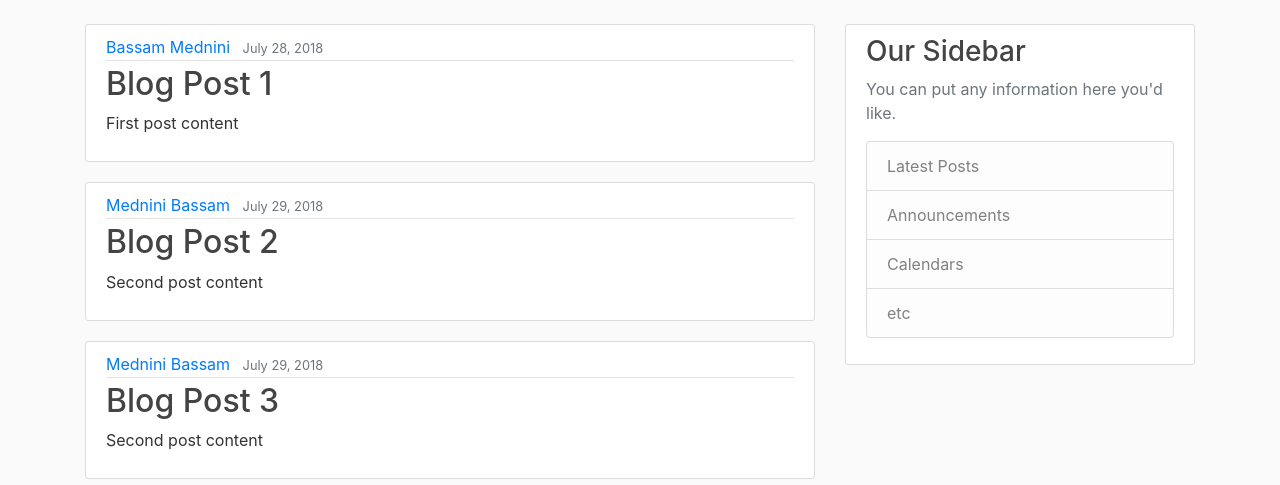
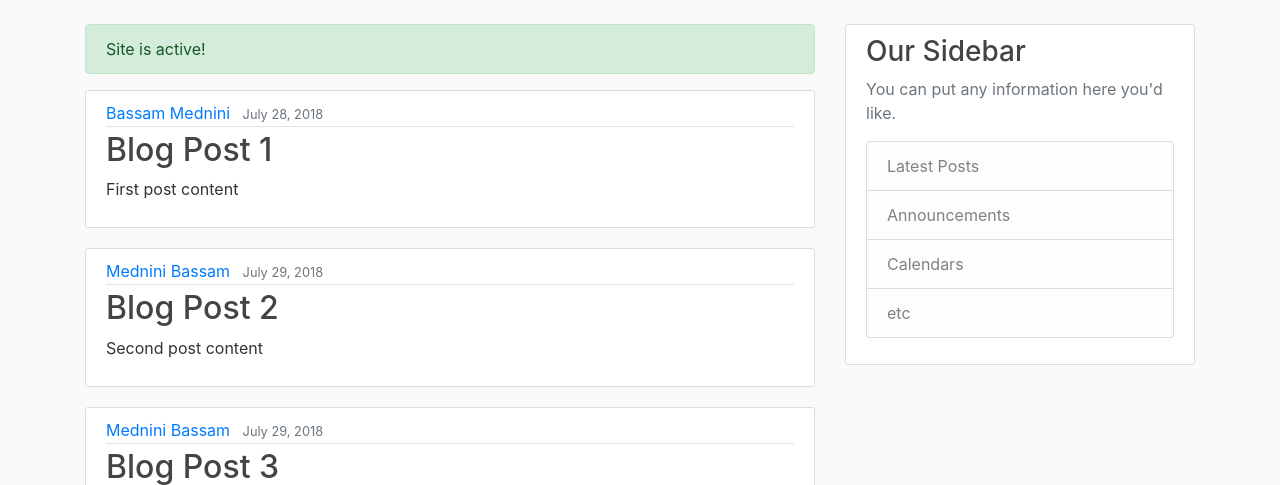
Before and after one commit to BassamxMednini/Website-mit-Python-Flask, a Flask app: page / in a window 1280 px wide. Shown: the part 56-541 px from the top of the page. Run offline with Flask 2, Linux system fonts and the light colour scheme; some libraries are stand-ins or nearby versions.

Commit message:
alert (bootstrap) hinzugefügt

```diff
--- a/templates/home.html
+++ b/templates/home.html
@@ -1,5 +1,8 @@
 {% extends "layout.html" %}
 {% block content %}
+<div class="alert alert-success" role="alert">
+        Site is active!
+      </div>
     {% for post in posts %}
         <article class="media content-section">
         <div class="media-body">
```
